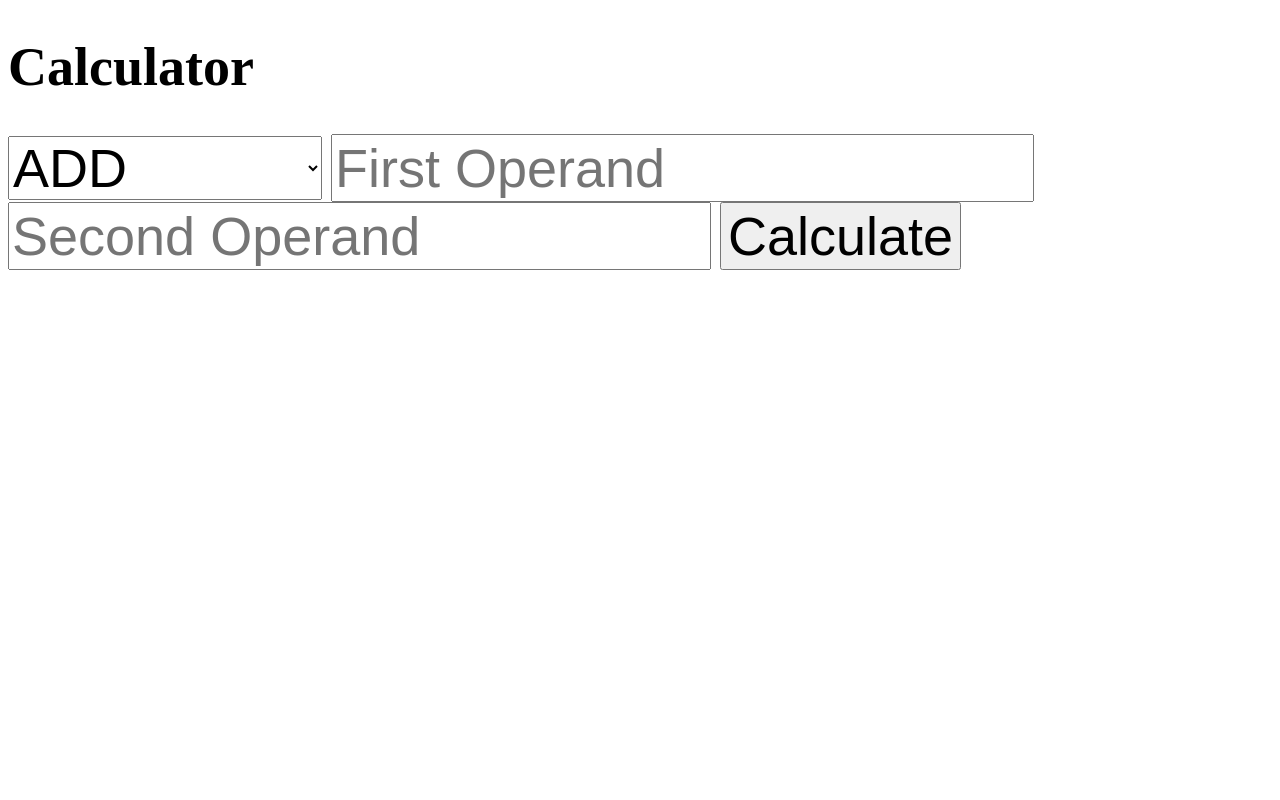
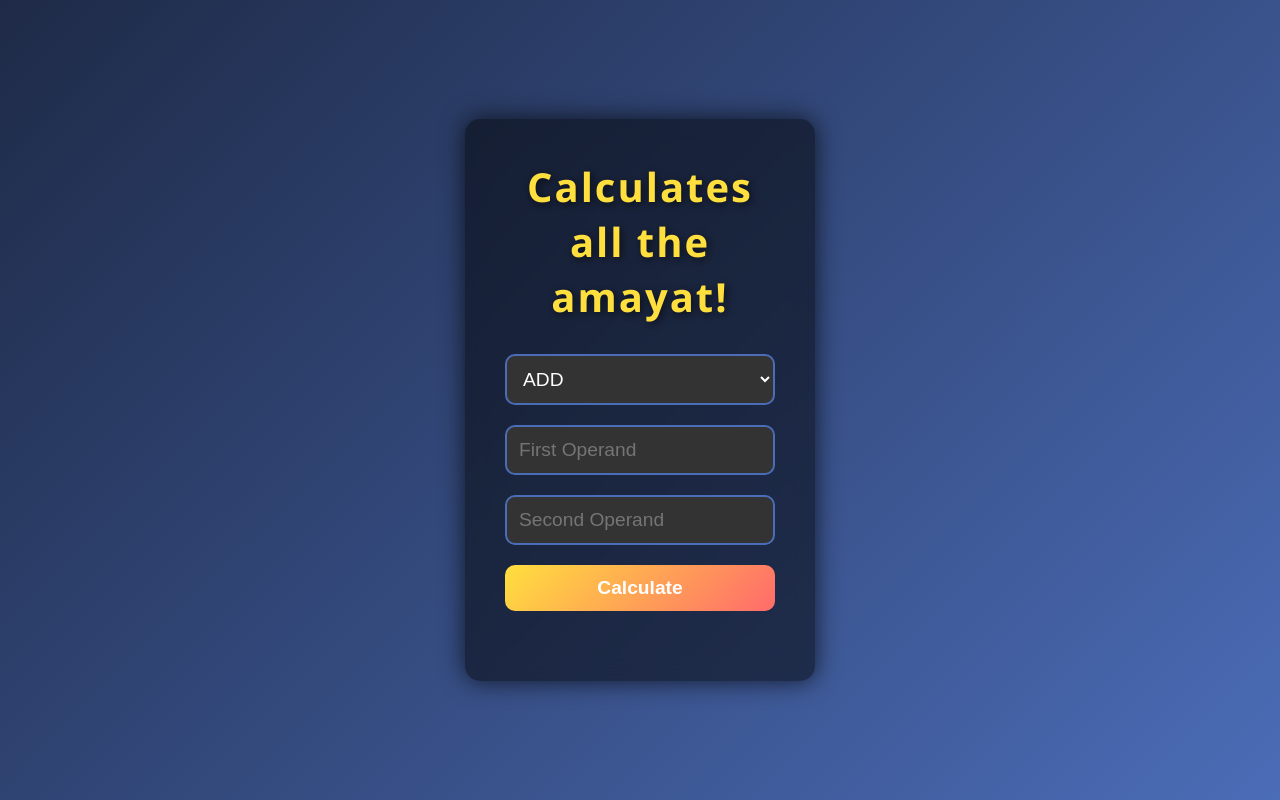
Before and after one commit to OriCohen05/SarusiCalc, a Flask app: page / in a window 1280 px wide. Run offline with Flask 3, Linux system fonts and the light colour scheme.

Commit message:
Asked chatgpt for fancy design

```diff
--- a/templates/index.html
+++ b/templates/index.html
@@ -5,26 +5,120 @@
     <meta name="viewport" content="width=device-width, initial-scale=1.0">
     <title>Calculator</title>
     <style>
-        *{
+        * {
+            box-sizing: border-box;
+            margin: 0;
+            padding: 0;
+        }
+
+        body {
+            font-family: 'Segoe UI', Tahoma, Geneva, Verdana, sans-serif;
+            background: linear-gradient(135deg, #1e2a47, #4b6cb7);
+            color: #fff;
+            display: flex;
+            justify-content: center;
+            align-items: center;
+            height: 100vh;
+            overflow: hidden;
+            text-align: center;
+            transition: background 0.3s ease-in-out;
+        }
+
+        h1 {
+            font-size: 2.5em;
+            margin-bottom: 20px;
+            color: #ffdf3d;
+            text-shadow: 2px 2px 8px rgba(0, 0, 0, 0.6);
+            letter-spacing: 2px;
+        }
+
+        .calculator-container {
+            background-color: rgba(0, 0, 0, 0.5);
+            border-radius: 15px;
+            padding: 40px;
+            box-shadow: 0 0 25px rgba(0, 0, 0, 0.7);
+            width: 350px;
+            text-align: center;
+            backdrop-filter: blur(10px);
+        }
+
+        select, input, button {
+            font-size: 1.2em;
+            padding: 12px;
+            margin: 10px 0;
+            border-radius: 10px;
+            border: 2px solid #4b6cb7;
+            outline: none;
+            width: 100%;
+            background-color: #333;
+            color: #fff;
+            transition: 0.3s;
+        }
+
+        select:hover, input:hover, button:hover {
+            background-color: #444;
+            box-shadow: 0 0 10px rgba(255, 255, 255, 0.2);
+        }
+
+        button {
+            background: linear-gradient(135deg, #ffdf3d, #ff6b6b);
+            color: #fff;
+            cursor: pointer;
+            font-weight: bold;
+            border: none;
+        }
+
+        button:active {
+            transform: scale(0.98);
+            box-shadow: 0 0 15px rgba(0, 0, 0, 0.3);
+        }
+
+        .result {
+            margin-top: 20px;
             font-size: 1.5em;
+            color: #ffdf3d;
+            font-weight: bold;
+            text-shadow: 1px 1px 5px rgba(0, 0, 0, 0.6);
         }
-        .six{
+
+        .six {
             animation-duration: 3s;
             animation-fill-mode: both;
             animation-name: spin;
             color: red;
             font-size: 2em;
-            font-family: Verdana, Geneva, Tahoma, sans-serif;
+            font-family: 'Verdana', sans-serif;
+            text-shadow: 1px 1px 15px rgba(0, 0, 0, 0.5);
+        }
 
+        @keyframes spin {
+            from {
+                transform: rotate(0deg);
             }
-        @keyframes spin {
-    from {transform:rotate(0deg);}
-    to {transform:rotate(360deg);}
+            to {
+                transform: rotate(360deg);
             }
+        }
+
+        /* Add a glowing animation to the result */
+        @keyframes glow {
+            0% {
+                text-shadow: 0 0 10px #ffdf3d, 0 0 20px #ffdf3d, 0 0 30px #ffdf3d, 0 0 40px #ffdf3d;
+            }
+            100% {
+                text-shadow: 0 0 10px #ff6b6b, 0 0 20px #ff6b6b, 0 0 30px #ff6b6b, 0 0 40px #ff6b6b;
+            }
+        }
+
+        .result.glowing {
+            animation: glow 1.5s ease-in-out infinite alternate;
+        }
+
     </style>
 </head>
 <body>
-        <h1>Calculator</h1>
+    <div class="calculator-container">
+        <h1>Calculates all the amayat!</h1>
         <select name="operation" id="operation">
             <option value="ADD" default>ADD</option>
             <option value="DIVIDE">DIVIDE</option>
@@ -35,7 +129,9 @@
         <input type="number" id="operand1" placeholder="First Operand">
         <input type="number" id="operand2" placeholder="Second Operand">
         <button onclick="calculate()">Calculate</button>
-        <p id="result"></p>
+        <p id="result" class="result"></p>
+    </div>
+
     <script>
         async function calculate() {
             const operation = document.getElementById("operation").value;
@@ -47,11 +143,15 @@
                 body: JSON.stringify({ operation, operand1, operand2 })
             });
             const result = await response.json();
-                if(result.result == '6'){
-                    alert('Sarusi ya zain, 6!')
-                    document.getElementById("result").classList.add('six')
+            if (result.result == '6') {
+                alert('Sarusi ya zain, 6!');
+                document.getElementById("result").classList.add('six');
             }
             document.getElementById("result").innerText = response.ok ? result.result : result.error;
+
+            if (response.ok) {
+                document.getElementById("result").classList.add('glowing');
+            }
         }
     </script>
 </body>
```
Lines whose indentation alone changed are shown as unchanged.
